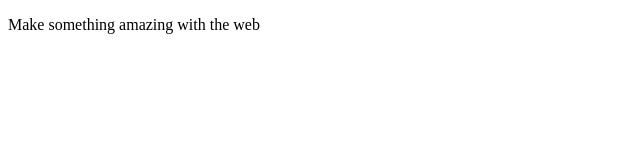
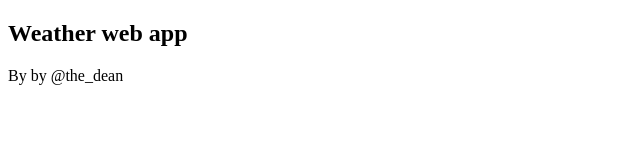
Before and after one commit to TheDean/weather-app, a plain HTML site: page index.html in a window 1280 px wide. Shown: the whole page, without its empty margins (0-640 px from the left). Drawn offline with Linux system fonts and the light colour scheme.

Commit message:
Building out

```diff
--- a/index.html
+++ b/index.html
@@ -5,6 +5,9 @@
     <title>Weather app</title>
   </head>
   <body>
-    <p>Make something amazing with the web</p>
+  <section>
+  	<h1 id="city">Weather web app</h1>
+    <p>By <a id="temperature" href="#"></a><span id="weather">by @the_dean</span></p>
+  </section>
   </body>
 </html>
```
Also changed, not shown: 1 other file.
